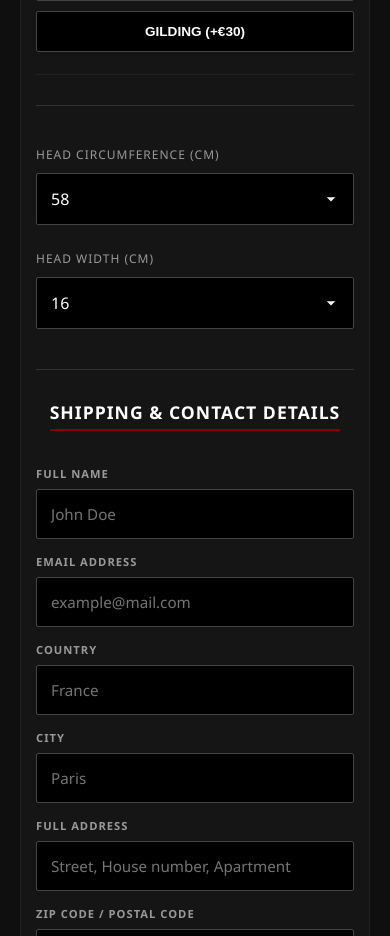
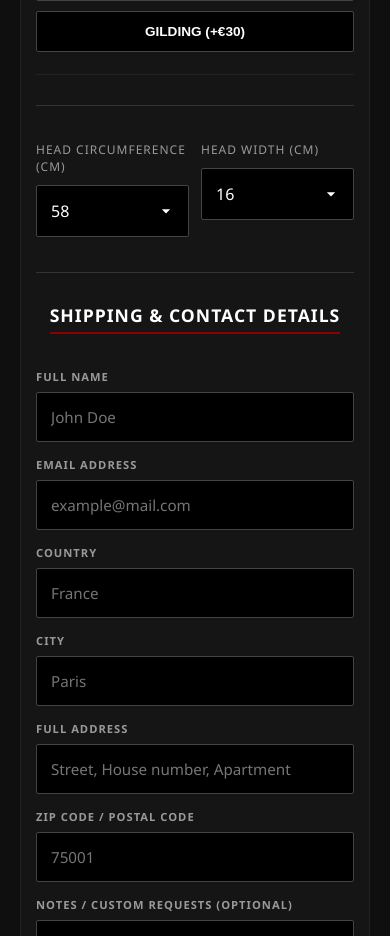
Before and after one commit to Sadovenko555/gorilla-armor-l, a React (Vite) app: page / in a window 390 px wide. Shown: the part 3880-4816 px from the top of the page. Built offline with nearby package versions, Linux system fonts and the light colour scheme.

Commit message:
Update App.css

```diff
--- a/src/App.css
+++ b/src/App.css
@@ -199,7 +199,14 @@ html, body {
 
 .divider { border: 0; border-top: 1px solid #333; width: 100%; max-width: 1000px; margin: 30px 0; }
 
-.measurements-container { width: 100%; max-width: 1000px; display: grid; grid-template-columns: 1fr 1fr; gap: 25px; padding: 10px 0; }
+.measurements-container {
+  width: 100%;
+  max-width: 1000px;
+  display: grid;
+  grid-template-columns: 1fr 1fr;
+  gap: 25px;
+  padding: 10px 0;
+}
 .m-field { display: flex; flex-direction: column; text-align: left; }
 .m-field label { font-size: 0.75rem; color: var(--text-dim); text-transform: uppercase; margin-bottom: 10px; letter-spacing: 1px; }
 
@@ -258,7 +265,11 @@ html, body {
   .pattern-grid { display: grid; grid-template-columns: repeat(2, 1fr); gap: 10px; width: 100%; }
   .pattern-card { width: 100%; padding: 10px 5px; }
 
-  .measurements-container { grid-template-columns: 1fr; width: 100%; }
+  .measurements-container {
+    grid-template-columns: 1fr 1fr !important; /* Принудительно держим 2 колонки */
+    gap: 12px; /* Уменьшаем расстояние между ними, чтобы влезло на мелкие экраны */
+    padding: 5px 0;
+  }
   .order-section { width: 100%; margin-top: 30px; }
   .price-tag { font-size: 2rem; }
 }
```
